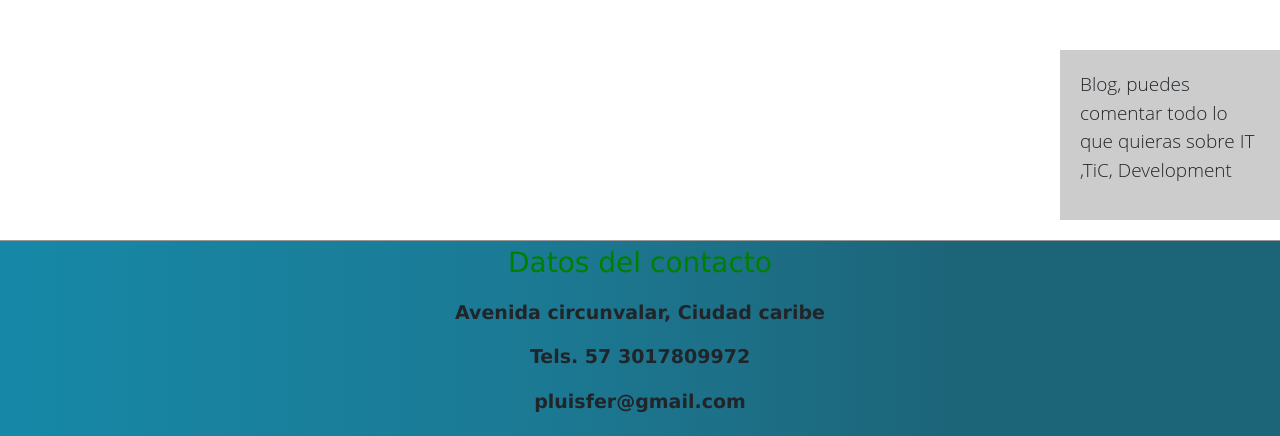
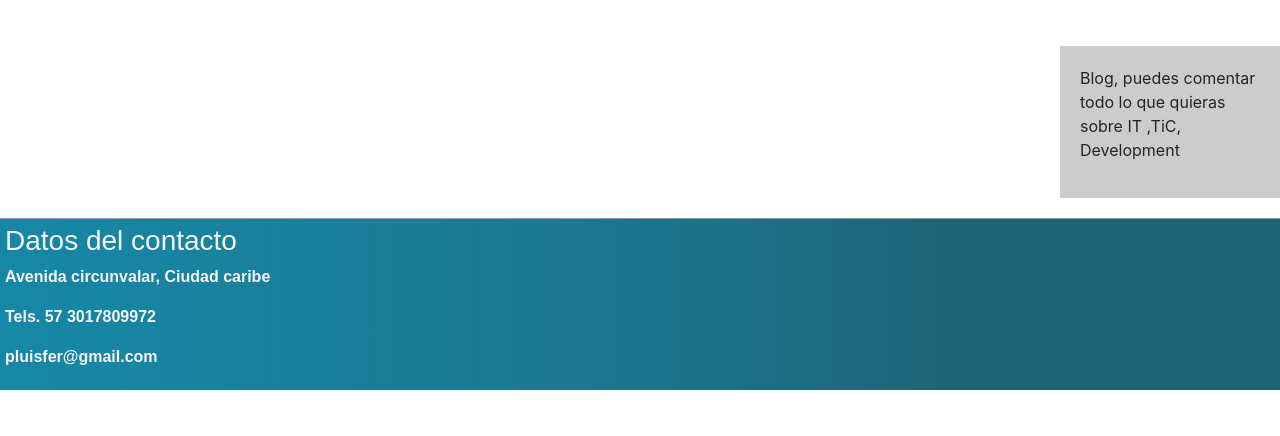
Before and after one commit to pluisfer/git-fttechitcom, a PHP site: page / in a window 1280 px wide. Shown: the part 2720-3156 px from the top of the page. After the commit the page ends 3110 px from the top, so only its background shows below. Run offline with PHP 8.4, Linux system fonts and the light colour scheme.

Commit message:
git add .

```diff
--- a/css/styles.css
+++ b/css/styles.css
@@ -199,12 +199,12 @@ body {
 }
 .pie {
   clear: both;
-  text-align: center;
+  text-align: right justify;
   padding: 5px;
   font-weight: bold;
-  color: inherit;
-  font-family: verdana, fantasy;
-  font-size: 12;
+  color: whitesmoke;
+  font-family: Arial, Helvetica, sans-serif;
+  font-size: 10;
   margin-top: 5px;
   border-top:1px solid #999999;
   background: rgba(22, 136, 167, 1);
--- a/index.html
+++ b/index.html
@@ -9,10 +9,6 @@
     <link rel="stylesheet" href="css/normalize.css.css" />
     <link rel="shortcut icon" href="img/favicon.png" />
     <link rel="stylesheet" type="text/css" href="css/bootstrap.min.css" />
-    <script type="text/javascript" src="js/bootstrap.min.js"></script>
-    <script type="text/javascript" src="js/jquery-3.5.0.min.js"></script>
-    <link rel="stylesheet" href="css/tooplate-style.css" />
-    <!-- tooplate style -->
   </head>
   <body>
     <header>
@@ -69,10 +65,7 @@
     </header>
     <!--banner-->
     <section class="slider">
-      <!--<img
-        src="img/pexels-photo-373543.png"
-        alt=""
-      MENSAJE-->
+     <!--MENSAJE-->
     </section>
     <section class="cuerpo">
       <h2 class="title">Hola, Aqui comienza nuestra colaboración</h2>
@@ -171,7 +164,7 @@
       </p>
     </aside>
     <footer class="pie">
-      <h3 class="color-text-h3">Datos del contacto</h3>
+      <h3>Datos del contacto</h3>
       <p>Avenida circunvalar, Ciudad caribe</p>
       <p>Tels. 57 3017809972</p>
       <address>pluisfer@gmail.com</address>
```
